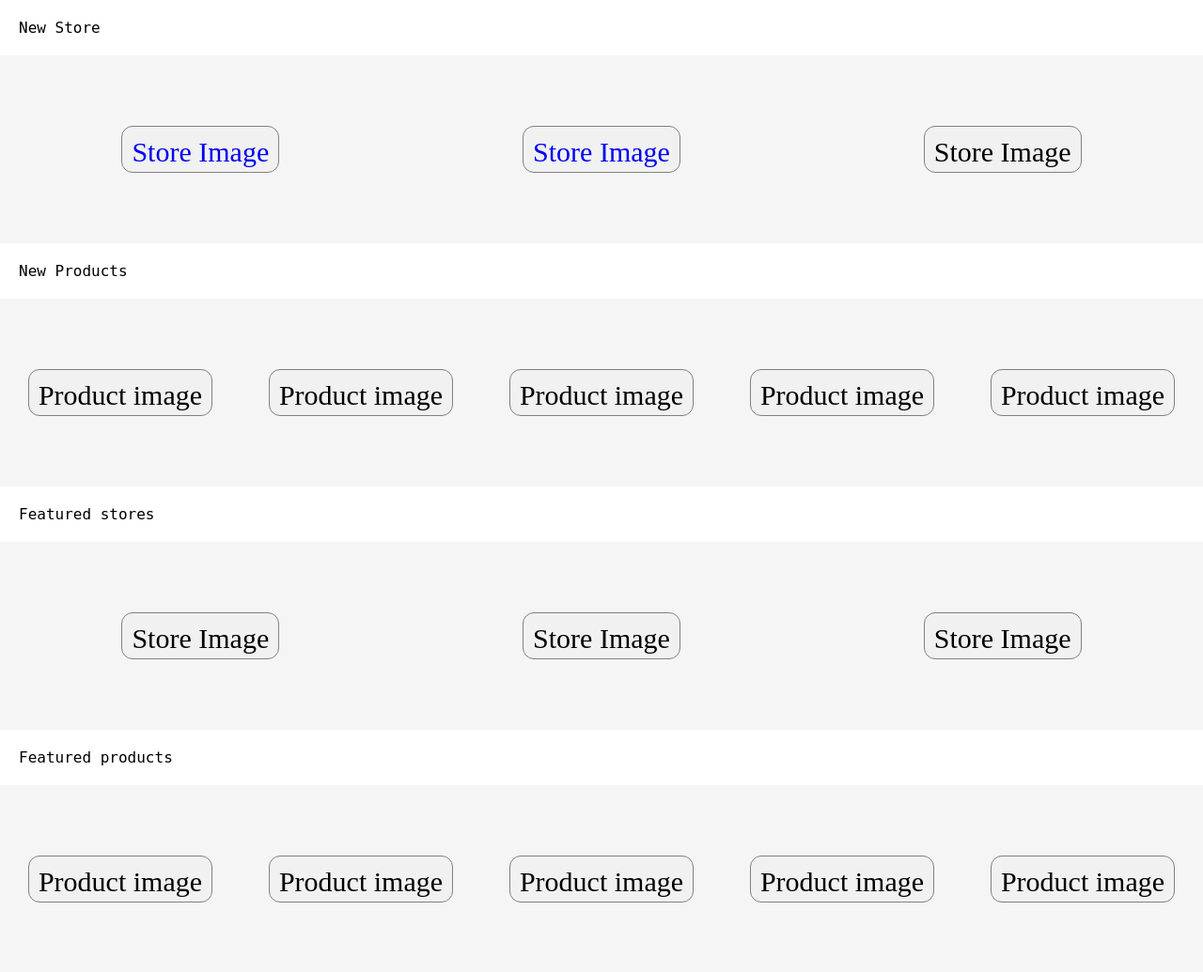
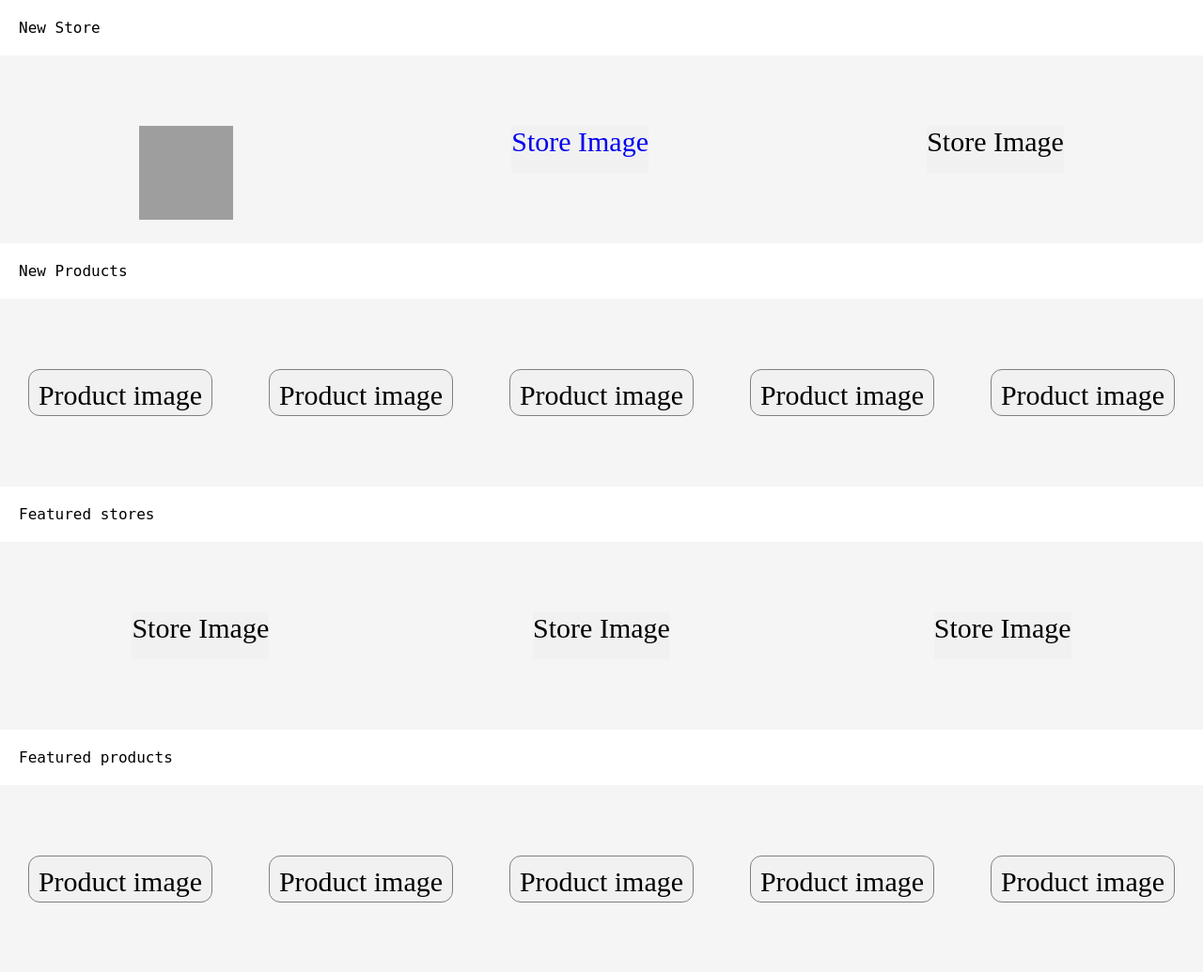
Before and after one commit to nhatquan0312/Web_Programming, a PHP site: page / in a window 1280 px wide. Shown: the part 80-1115 px from the top of the page at 94% size. Run offline with PHP 8.4, Linux system fonts and the light colour scheme; grey boxes are pictures that could not be loaded.

Commit message:
phong's update

```diff
--- a/index.css
+++ b/index.css
@@ -24,11 +24,8 @@
 .stores{
     background-color: #f1f1f1;
   margin: 10px;
-  padding: 10px;
   font-size: 30px;
   height: 50px;
-  border: 1px solid gray;
-  border-radius: 12px;
 }
 .products {
  background-color: #f1f1f1;
--- a/index.html
+++ b/index.html
@@ -44,11 +44,7 @@
         <div class="title">New Store</div>
         <div class="stores_container">
             <div class="stores">
-                <a href='store.html' style='text-decoration: none;'>Store Image</a>
-                <div class="store_home"></div>
-                <div class="browse_product"></div>
-                <div class="product_detail"></div>
-                <div class="order_placement"></div>
+                <a href='store.html' style='text-decoration: none;'><img width=100px height= 100px src='https://upload.wikimedia.org/wikipedia/commons/thumb/9/92/UNIQLO_logo.svg/220px-UNIQLO_logo.svg.png'></a>
             </div>
             <div class="stores">
                 <a href='store.html' style='text-decoration: none;'>Store Image</a>
```
